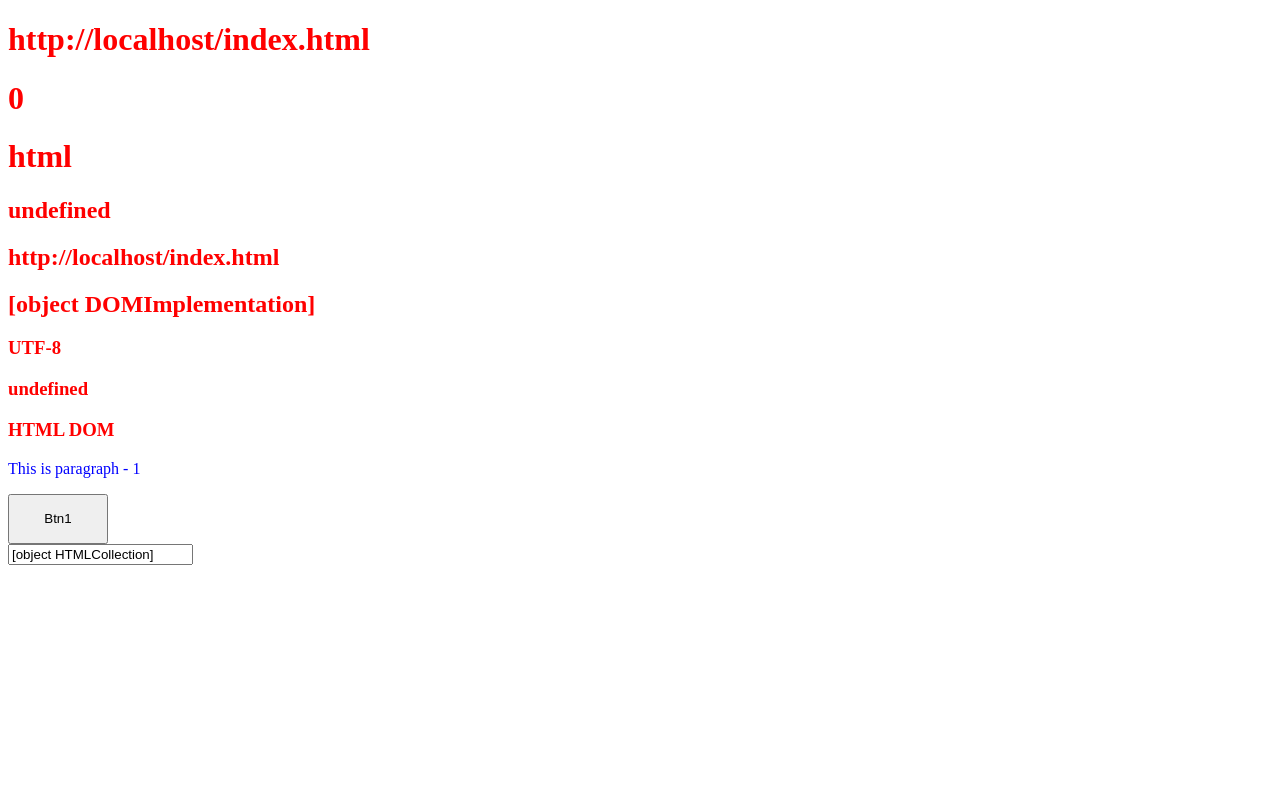
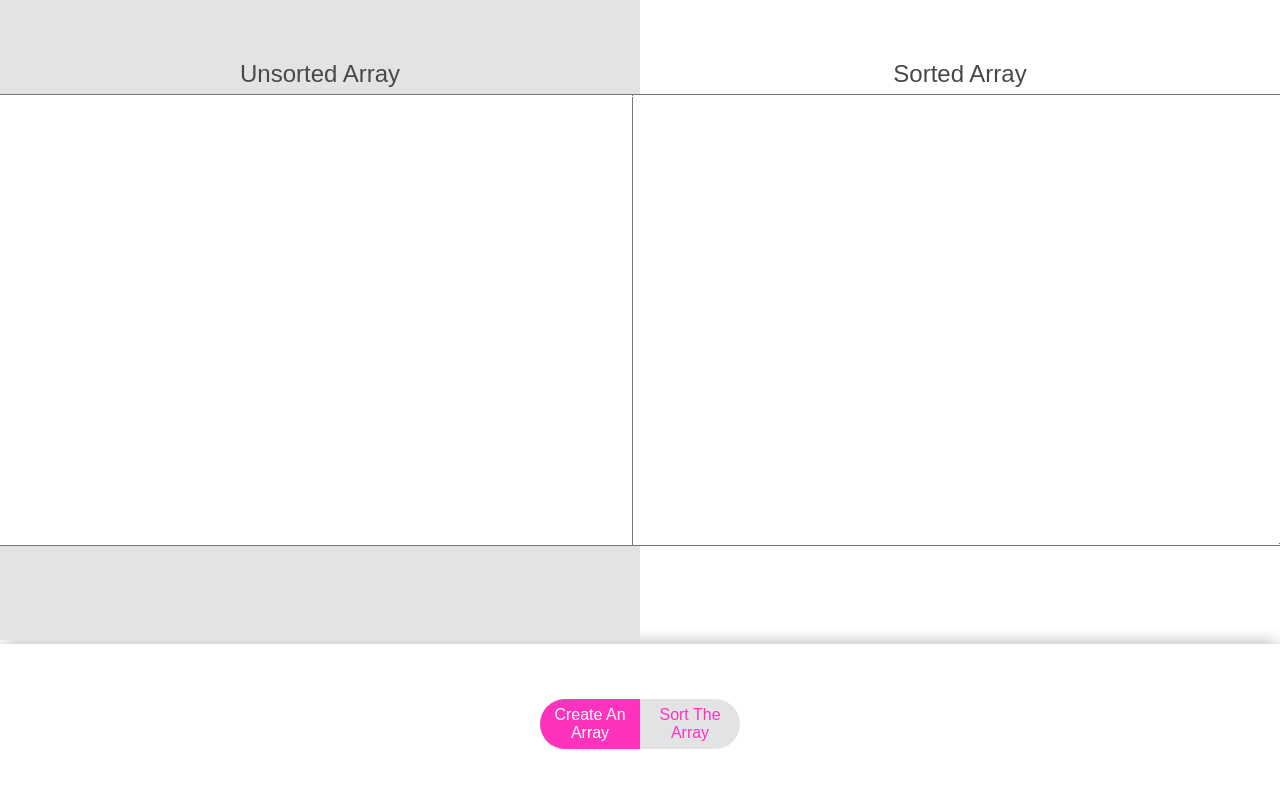
Before and after one commit to ChingPingYang/html-101---HTML-DOM-Examples, a plain HTML site: page index.html in a window 1280 px wide. Drawn offline with Linux system fonts and the light colour scheme.

Commit message:
first push

```diff
--- a/index.html
+++ b/index.html
@@ -8,123 +8,32 @@
     <meta name="description" content="assignment">
     <meta name="generator" content="Myself">
     <meta http-equiv="X-UA-Compatible" content="ie=edge">
-    <title>HTML DOM</title>
+    <title>Sorting</title>
+    <link rel="stylesheet" href="./style.css">
 </head>
-<body onload="absoluteBaseURI(), documentCookie(), documentType(), documentMode(),relativeURI(), implementation(),
-              encoding(), strickError(), title(), scripts()">
+<body>
 
-    <h1></h1>
-    <h1></h1>
-    <h1></h1>
+    <div class="left">
+        <h2>Unsorted Array</h1>
+        <form>
+            <textarea name="textarea" id="left-textarea" cols="80" rows="30"></textarea>
+        </form>
+    </div><div class="right">
+        <h2>Sorted Array</h1>
+        <form>
+            <textarea name="textarea" id="right-textarea" cols="80" rows="30"></textarea>
+        </form>
+    </div>
 
-    <h2></h2>
-    <h2></h2>
-    <h2></h2>
-
-    <h3></h3>
-    <h3></h3>
-    <h3></h3>
-
-    <p></p>
-
-    <button></button>
-
-    <input type="text">
-
-    <script>
-
-        function changeColor(name){
-            for(let i = 0; i < name.length; i++){
-                name[i].style.color = "red";
-            }
-        }
-
-        let h1s = document.getElementsByTagName("h1");
-        h1s[0].innerHTML = "H1-A";
-        h1s[1].innerHTML = "H1-B"
-        h1s[2].innerHTML = "H1-C"
-        changeColor(h1s);
-
-        let h2s = document.getElementsByTagName("h2");
-        h2s[0].innerHTML = "H2-A";
-        h2s[1].innerHTML = "H2-B";
-        h2s[2].innerHTML = "H2-C";
-        changeColor(h2s);
-
-        let h3s = document.getElementsByTagName("h3");
-        h3s[0].innerHTML = "H3-A";
-        h3s[1].innerHTML = "H3-B";
-        h3s[2].innerHTML = "H3-C";
-        changeColor(h3s);
-
-        let p = document.getElementsByTagName("p");
-        p[0].style.color = "blue";
-        p[0].innerHTML = "This is paragraph - 1";
-
-
-        let buttons = document.getElementsByTagName("button");
-        buttons[0].style.width = "100px";
-        buttons[0].style.height = "50px";
-        buttons[0].style.display = "block";
-        buttons[0].innerHTML = "Btn1";
-        //way 1
-        buttons[0].onmouseenter = invisible;
-        buttons[0].onmouseout = show;
-        //way 2
-        buttons[0].addEventListener("mouseover", invisible);
-        buttons[0].addEventListener("mouseout", show);
-
-        function invisible(){
-            buttons[0].style.visibility = "hidden";
-        }
-        function show(){
-            buttons[0].style.visibility = "visible";
-        }
-
-        let inputs = document.getElementsByTagName("input");
-        inputs[0].style.display = "block";
-        inputs[0].setAttribute("value", "input-1");
-
-
-
-
-        function absoluteBaseURI(){
-            h1s[0].innerHTML = document.baseURI;
-        }
-        function documentCookie(){
-            h1s[1].innerHTML = document.cookie.length;
-        }
-        function documentType(){
-            h1s[2].innerHTML = document.doctype.name;
-        }
-        function documentMode(){
-            h2s[0].innerHTML = document.documentMode;
-        }
-        function relativeURI(){
-            h2s[1].innerHTML = document.documentURI;
-        }
-        function implementation(){
-            h2s[2].innerHTML = document.implementation;
-        }
-        function encoding(){
-            h3s[0].innerHTML = document.inputEncoding;
-        }
-        function strickError(){
-            h3s[1].innerHTML = document.strictErrorChecking;
-        }
-        function title(){
-            h3s[2].innerHTML = document.title;
-        }
-        function scripts(){
-            inputs[0].setAttribute("value", document.scripts);
-        }
+    <div class="bot">
+        <button id="btn1">Create An Array</button>
+        <button id="btn2">Sort The Array</button>
+    </div>
 
 
 
 
 
-
-    </script>
-
+    <script src="./index.js"></script>
 </body>
 </html>
--- /dev/null
+++ b/index.js
@@ -0,0 +1,76 @@
+
+let leftText = document.getElementsByName("textarea")[0];
+let rightText = document.getElementsByName("textarea")[1];
+let leftBtn = document.getElementById("btn1")
+let rightBtn = document.getElementById("btn2")
+
+let numCount = 20000;
+let min = 1;
+let max = 1000;
+const unsortArray = arrayMaker(numCount, min, max);
+let x = unsortArray;
+let hasArray = false;
+let sortedArray;
+
+let oldTime;
+let newTime;
+let totalTime;
+
+
+// global functions
+function ranNum(min, max){
+    return parseInt(Math.random()*(max-min) + min);
+}
+
+function arrayMaker(numCount, min, max){
+    let array = [];
+    for(let i = 0; i < numCount; i++){
+        array.push(ranNum(min, max));
+    }
+    return array;
+}
+
+
+// bubble sort function
+function bubbleSort(arrayName) {
+    let x = arrayName;
+    for(let i = 0; i < x.length; i++){
+        for(let j = 0; j < x.length - 1; j++){
+            if(x[j] > x[j+1]){
+                let temp = x[j];
+                x[j] = x[j+1];
+                x[j+1] = temp;
+            }
+        }
+    }
+    return x;
+}
+
+
+
+//assign Unsorted array to left-textarea when clicking the button
+leftBtn.onclick = function(){leftText.value = unsortArray; hasArray = true;};
+console.log(unsortArray);
+console.log(hasArray);
+
+
+//creating sortedArray
+
+
+//assign Sorted array to right-textarea when clicking the button
+rightBtn.onclick = function(){
+
+    oldTime = new Date().getTime();
+    console.log(oldTime);
+
+    sortedArray = bubbleSort(x);
+    console.log(unsortArray);
+    rightText.value = sortedArray;
+
+
+    newTime = new Date().getTime();
+    console.log(newTime);
+    totalTime = newTime - oldTime;
+    console.log("Total spent " + totalTime + " ms");
+
+};
--- /dev/null
+++ b/style.css
@@ -0,0 +1,72 @@
+* {
+    padding: 0;
+    margin: 0;
+    box-sizing: border-box;
+}
+
+html, body {
+    width: 100%;
+    height: 100%;
+}
+
+.left, .right {
+    display: inline-block;
+    position: relative;
+    width: 50%;
+    height: 80%;
+
+}
+.left {
+    background-color: rgb(225, 227, 228);
+}
+
+h2 {
+    position: absolute;
+    left: 50%;
+    transform: translateX(-50%);
+    margin-top: 60px;
+    font-family: Arial, Helvetica, sans-serif;
+    font-weight: 100;
+    color: rgb(72, 72, 72);
+}
+
+
+#left-textarea, #right-textarea {
+    position: absolute;
+    left: 50%;
+    top: 50%;
+    transform: translateX(-50%) translateY(-50%);
+}
+
+
+.bot {
+    width: 100%;
+    height: 20%;
+    box-shadow: 0px -5px 15px -4px rgba(0, 0, 0, 0.3);
+    display: flex;
+    align-items: center;
+    justify-content: center;
+    text-align: center;
+    /* border: solid 1px red; */
+}
+
+button {
+    width: 100px;
+    height: 50px;
+    background-color: rgb(255, 50, 190);
+    color: rgb(255, 255, 255);
+    font-size: 16px;
+    border: none;
+}
+#btn1 {
+    border-top-left-radius: 30px;
+    border-bottom-left-radius: 30px;
+
+
+}
+#btn2 {
+    border-top-right-radius: 30px;
+    border-bottom-right-radius: 30px;
+    color: rgb(255, 50, 190);
+    background-color: rgb(225, 227, 228);
+}
```
Also changed, not shown: 1 other file.
